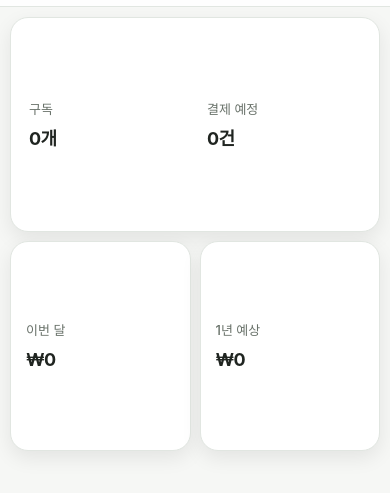
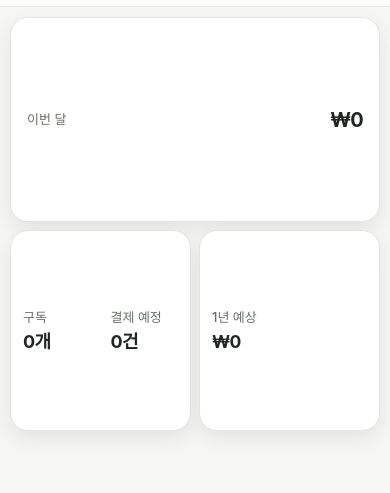
Before and after one commit to kmw0410/submanager, a plain HTML site: page web/index.html in a window 390 px wide. Shown: the part 57-550 px from the top of the page. Drawn offline with Linux system fonts and the light colour scheme; files that its build step writes are made by us from their sources.

Commit message:
fix: compact mobile summary cards
Update web/app.css, web/index.html, web/auth.html, and main_test.go for the mobile summary layout.

Co-authored-by: Codex <codex@openai.com>

```diff
--- a/web/app.css
+++ b/web/app.css
@@ -1986,6 +1986,44 @@ textarea {
   .toast {
     width: 100%;
   }
+  .sidebar {
+    gap: 8px;
+  }
+  .sidebar .primary-metric {
+    grid-column: 1/-1;
+    order: -1;
+    min-height: 76px;
+    flex-direction: row;
+    align-items: center;
+    justify-content: space-between;
+    padding: 14px 16px;
+  }
+  .sidebar .primary-metric strong {
+    max-width: 70%;
+    font-size: clamp(19px,6vw,24px);
+    text-align: right;
+  }
+  .sidebar .split-card,
+  .sidebar .secondary-metric {
+    grid-column: auto;
+    min-height: 68px;
+  }
+  .sidebar .split-card {
+    padding: 7px 2px;
+  }
+  .sidebar .split-card button {
+    gap: 4px;
+    padding: 0 10px;
+  }
+  .sidebar .secondary-metric {
+    padding: 12px;
+    gap: 4px;
+  }
+  .sidebar .secondary-metric strong,
+  .sidebar .secondary-metric strong:has(span+span) {
+    font-size: clamp(15px,4.5vw,19px);
+    line-height: 1.25;
+  }
   .auth-page {
     padding: 18px;
   }
@@ -2011,6 +2049,9 @@ textarea {
   }
   .summary-card strong {
     font-size: 18px;
+  }
+  .sidebar .primary-metric strong {
+    font-size: 20px;
   }
   .main {
     padding-left: 12px;
--- a/web/index.html
+++ b/web/index.html
@@ -6,7 +6,7 @@
   <meta name="theme-color" content="#09090B">
   <script>(()=>{let preference='system';try{const saved=localStorage.getItem('submanager-theme');if(saved==='dark'||saved==='light')preference=saved}catch{}const media=matchMedia('(prefers-color-scheme: dark)'),theme=preference==='system'?(media.matches?'dark':'light'):preference;document.documentElement.dataset.theme=theme;document.documentElement.dataset.themePreference=preference;document.querySelector('meta[name="theme-color"]').content=theme==='dark'?'#09090B':'#F6F7F5'})();</script>
   <title>SubManager</title>
-  <link rel="stylesheet" href="/assets/app.css?v=20260823-payment-schedule-export">
+  <link rel="stylesheet" href="/assets/app.css?v=20260910-mobile-summary">
   <style>
     /* Skipped subscriptions use a strong red treatment on dashboard cards. */
     .sub-card.skipped {
@@ -88,10 +88,10 @@
         <button type="button" data-view="subscriptions"><span class="eyebrow">구독</span><strong id="activeCount">0개</strong></button>
         <button type="button" data-view="upcoming"><span class="eyebrow">결제 예정</span><strong id="upcomingCount">0건</strong></button>
       </section>
-      <button class="summary-card metric-card" type="button" data-view="dashboard">
+    <button class="summary-card metric-card primary-metric" type="button" data-view="dashboard">
         <span class="eyebrow">이번 달</span><strong id="monthTotal">₩0</strong>
       </button>
-      <button class="summary-card metric-card" type="button" data-view="dashboard">
+    <button class="summary-card metric-card secondary-metric" type="button" data-view="dashboard">
         <span class="eyebrow">1년 예상</span><strong id="yearTotal">₩0</strong>
       </button>
     </aside>
@@ -155,6 +155,6 @@
       }
     })();
   </script>
-  <script src="/assets/app.js?v=20260823-payment-schedule-export" defer></script>
+  <script src="/assets/app.js?v=20260910-mobile-summary" defer></script>
 </body>
 </html>
```
Also changed, not shown: web/auth.html (+1 -1 lines), 1 other file.
